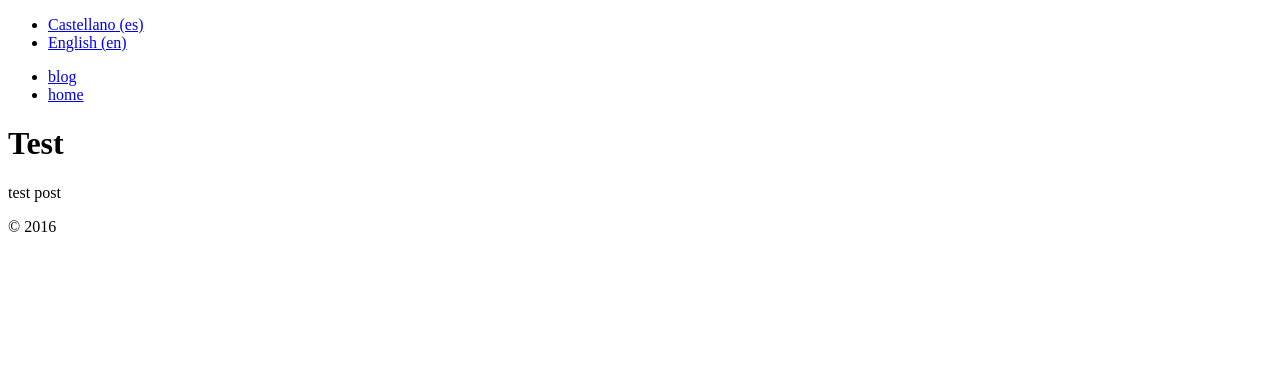
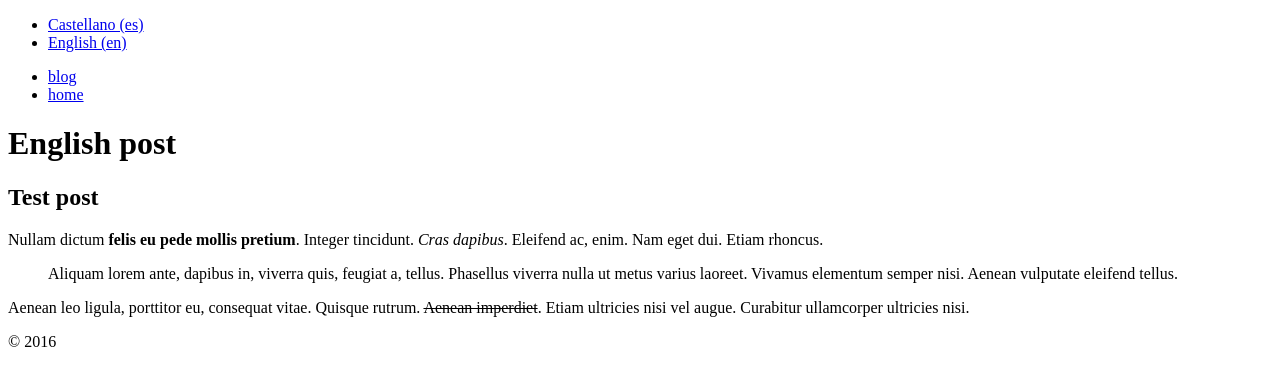
Before and after one commit to rogervila/jekyll-multilingual-site, a Jekyll site: the page built from _posts/2015-12-25-test.md, in a window 1280 px wide. Shown: the top 386 px of the page. Built offline with Jekyll 4.4.1, drawn with Linux system fonts in a browser that asks for light colours.

Commit message:
markdown example posts

```diff
--- a/_posts/2015-12-25-test.md
+++ b/_posts/2015-12-25-test.md
@@ -1,4 +1,13 @@
 ---
+title: English post
+description: Post description with keywords
+image: lake.jpg
 lang: en
 ---
-test post
+## Test post
+
+Nullam dictum **felis eu pede mollis pretium**. Integer tincidunt. *Cras dapibus*. Eleifend ac, enim. Nam eget dui. Etiam rhoncus.
+
+> Aliquam lorem ante, dapibus in, viverra quis, feugiat a, tellus. Phasellus viverra nulla ut metus varius laoreet. Vivamus elementum semper nisi. Aenean vulputate eleifend tellus.
+
+Aenean leo ligula, porttitor eu, consequat vitae. Quisque rutrum. ~~Aenean imperdiet~~. Etiam ultricies nisi vel augue. Curabitur ullamcorper ultricies nisi.
```
Also changed, not shown: _posts/2015-12-25-prueba.md (+10 -1 lines).
